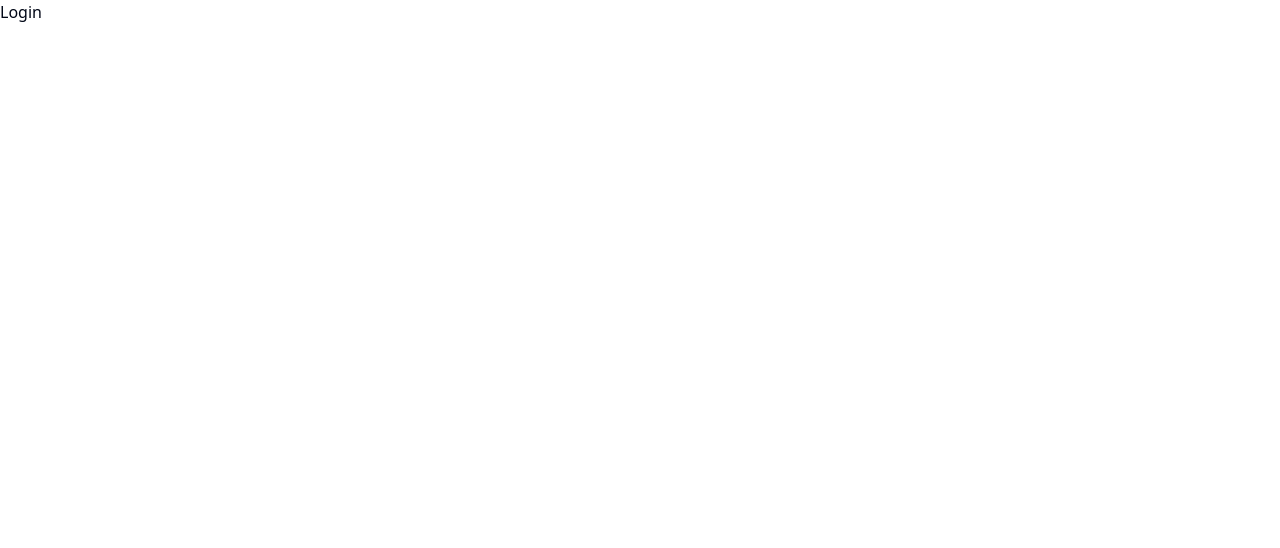
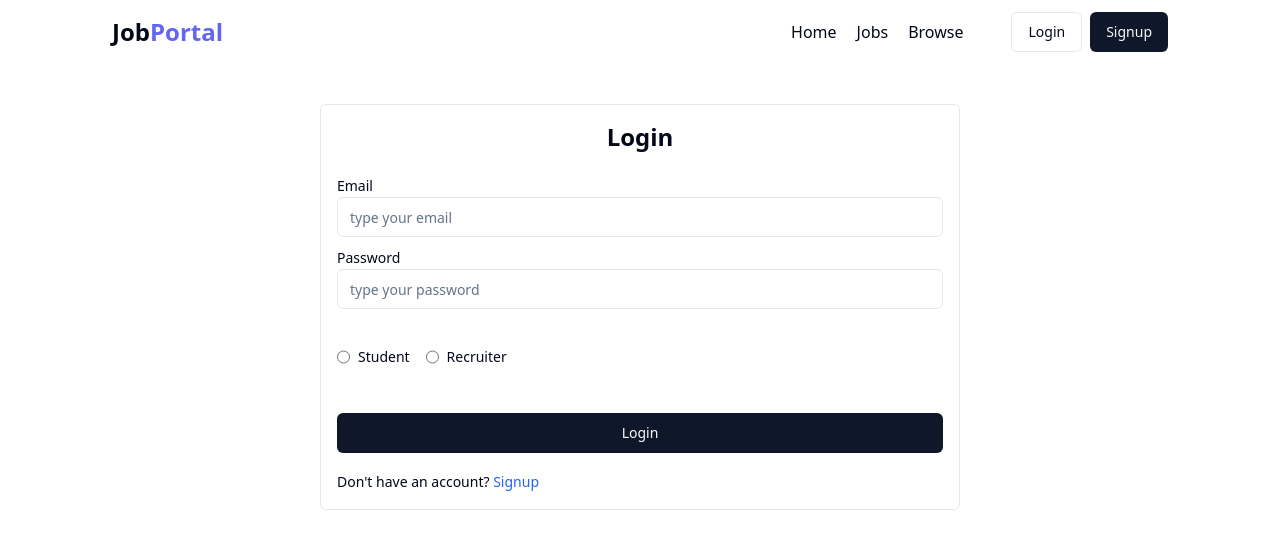
Before and after one commit to Ritik-Raghuwanshi/Internship-Projects, a React (Vite) app in the folder Job-Listing-Portal/frontend/: page /login in a window 1280 px wide. Shown: the top 548 px of the page. Built offline with nearby package versions, Linux system fonts and the light colour scheme.

Commit message:
add functionality to login and signup page authentication get users details in console successfully

```diff
--- a/Job-Listing-Portal/frontend/src/components/auth/Login.jsx
+++ b/Job-Listing-Portal/frontend/src/components/auth/Login.jsx
@@ -1,10 +1,97 @@
+import { Link } from "react-router-dom";
+import Navbar from "../shared/Navbar";
+import { Button } from "../ui/button";
+import { Input } from "../ui/input";
+import { Label } from "../ui/label";
+import { RadioGroup } from "../ui/radio-group";
+import { useState } from "react";
 
 const Login = () => {
-  return (
-    <div>
-      Login
-    </div>
-  )
+    const [input, setInput] = useState({
+        email:'',
+        password:'',
+        role:'',
+    });
+
+    const changeEventHandler = (e) => {
+        setInput({...input, [e.target.name]:e.target.value});
+    };
+
+    const submitHandler = async (e) => {
+        e.preventDefault();
+        console.log(input);
+    }
+    return (
+      <div>
+        <Navbar />
+        <div className="flex items-center justify-center mx-auto max-w-7xl ">
+          <form
+            onSubmit={submitHandler}
+            className="w-1/2 border border-gray-200 rounded-md p-4 my-10 "
+          >
+            <h1 className="font-bold text-center text-2xl mb-5">Login</h1>
+
+            <div className="my-2">
+              <Label>Email</Label>
+              <Input
+                type="email"
+                value={input.email}
+                name="email"
+                onChange={changeEventHandler}
+                placeholder="type your email"
+              />
+            </div>
+
+            <div className="my-2">
+              <Label>Password</Label>
+              <Input
+                type="password"
+                value={input.password}
+                name="password"
+                onChange={changeEventHandler}
+                placeholder="type your password"
+              />
+            </div>
+
+            <div className="flex items-center justify-between">
+              <RadioGroup className="flex items-center justify-between gap-4 my-5">
+                <div className="flex items-center space-x-2">
+                  <Input
+                    type="radio"
+                    name="role"
+                    value="student"
+                    checked={input.role === 'student'}
+                    onChange={changeEventHandler}
+                    className="cursor-pointer"
+                  />
+                  <Label htmlFor="r1">Student</Label>
+                </div>
+                <div className="flex items-center space-x-2">
+                  <Input
+                    type="radio"
+                    name="role"
+                    value="recruiter"
+                    checked={input.role === 'recruiter'}
+                    onChange={changeEventHandler}
+                    className="cursor-pointer"
+                  />
+                  <Label htmlFor="r2">Recruiter</Label>
+                </div>
+              </RadioGroup>
+            </div>
+            <Button type="submit" className="w-full my-4">
+              Login
+            </Button>
+            <span className="text-sm">
+              Don&apos;t have an account?{" "}
+              <Link className="text-blue-600" to="/signup">
+                Signup
+              </Link>
+            </span>
+          </form>
+        </div>
+      </div>
+    );
 }
 
 export default Login;
--- a/Job-Listing-Portal/frontend/src/components/auth/Signup.jsx
+++ b/Job-Listing-Portal/frontend/src/components/auth/Signup.jsx
@@ -1,52 +1,104 @@
+import { useState } from "react";
+import { Link } from "react-router-dom";
 import Navbar from "../shared/Navbar";
 import { Button } from "../ui/button";
 import { Input } from "../ui/input";
 import { Label } from "../ui/label";
-import { RadioGroup, RadioGroupItem } from "../ui/radio-group";
+import { RadioGroup } from "../ui/radio-group";
 
 const Signup = () => {
+    const [input, setInput] = useState({
+        fullname:'',
+        email:'',
+        phoneNumber:'',
+        password:'',
+        role:'',
+        file:''
+    });
+
+    const changeEventHandler = (e) => {
+        setInput({...input, [e.target.name]:e.target.value});
+    };
+
+    const changeFileHandler = (e) => {
+        setInput({...input, file:e.target.files?.[0]});
+    }
+
+    const submitHandler = async (e) => {
+        e.preventDefault();
+        console.log(input);
+    }
+
   return (
     <div>
       <Navbar />
       <div className="flex items-center justify-center mx-auto max-w-7xl ">
         <form
-          action=""
+          onSubmit={submitHandler}
           className="w-1/2 border border-gray-200 rounded-md p-4 my-10 "
         >
-          <h1 className="font-bold text-xl mb-5">Signup</h1>
+          <h1 className="font-bold text-center text-2xl mb-5">Signup</h1>
           <div className="my-2">
             <Label>Full Name</Label>
-            <Input type="text" placeholder="type your name" />
+            <Input
+              type="text"
+              value={input.fullname}
+              name="fullname"
+              onChange={changeEventHandler}
+              placeholder="type your name"
+            />
           </div>
           <div className="my-2">
             <Label>Email</Label>
-            <Input type="email" placeholder="type your email" />
+            <Input
+              type="email"
+              value={input.email}
+              name="email"
+              onChange={changeEventHandler}
+              placeholder="type your email"
+            />
           </div>
           <div className="my-2">
             <Label>Phone Number</Label>
-            <Input type="text" placeholder="type your phone number" />
+            <Input
+              type="text"
+              value={input.phoneNumber}
+              name="phoneNumber"
+              onChange={changeEventHandler}
+              placeholder="type your phone number"
+            />
           </div>
           <div className="my-2">
             <Label>Password</Label>
-            <Input type="password" placeholder="type your password" />
+            <Input
+              type="password"
+              value={input.password}
+              name="password"
+              onChange={changeEventHandler}
+              placeholder="type your password"
+            />
           </div>
           <div className="flex items-center justify-between">
             <RadioGroup className="flex items-center justify-between gap-4 my-5">
               <div className="flex items-center space-x-2">
                 <Input
-                type='radio'
-                name='role'
-                value='student'
-                className='cursor-pointer'
+                  type="radio"
+                  name="role"
+                  value="student"
+                  checked={input.role === "student"}
+                  onChange={changeEventHandler}
+                  className="cursor-pointer"
                 />
                 <Label htmlFor="r1">Student</Label>
               </div>
               <div className="flex items-center space-x-2">
                 <Input
-                type='radio'
-                name='role'
-                value='recruiter'
-                className='cursor-pointer'
+                  type="radio"
+                  name="role"
+                  value="recruiter"
+                  checked={input.role === "recruiter"}
+                  onChange={changeEventHandler}
+                  className="cursor-pointer"
                 />
                 <Label htmlFor="r2">Recruiter</Label>
               </div>
@@ -54,13 +106,22 @@
             <div className="flex items-center gap-2">
               <Label>Profile</Label>
               <Input
-                accept='image/*'
-                type='file'
-                className='cursor-pointer'
+                accept="image/*"
+                type="file"
+                onChange={changeFileHandler}
+                className="cursor-pointer"
               />
             </div>
           </div>
-          <Button type='submit' className='w-full my-4'>Signup</Button>
+          <Button type="submit" className="w-full my-4">
+            Signup
+          </Button>
+          <span className="text-sm">
+            Already have an account?{" "}
+            <Link className="text-blue-600" to="/login">
+              Login
+            </Link>
+          </span>
         </form>
       </div>
     </div>
--- a/Job-Listing-Portal/frontend/src/components/shared/Navbar.jsx
+++ b/Job-Listing-Portal/frontend/src/components/shared/Navbar.jsx
@@ -16,16 +16,16 @@
         </div>
         <div className="flex items-center gap-12">
           <ul className="flex font-medium items-center gap-5">
-            <li className="hover:text-indigo-500 cursor-pointer">Home</li>
-            <li className="hover:text-indigo-500 cursor-pointer">Jobs</li>
-            <li className="hover:text-indigo-500 cursor-pointer">Browse</li>
+            <li className="hover:text-indigo-500">Home</li>
+            <li className="hover:text-indigo-500">Jobs</li>
+            <li className="hover:text-indigo-500">Browse</li>
           </ul>
 
           {
             !user ? (
                 <div className="flex items-center gap-2">
                   <Link to='/login'><Button variant="outline">Login</Button></Link>
-                  <Link to='/signup'><Button>Logout</Button></Link>
+                  <Link to='/signup'><Button>Signup</Button></Link>
                 </div>
             ) : (
                 <Popover>
```
Lines whose indentation alone changed are shown as unchanged.
